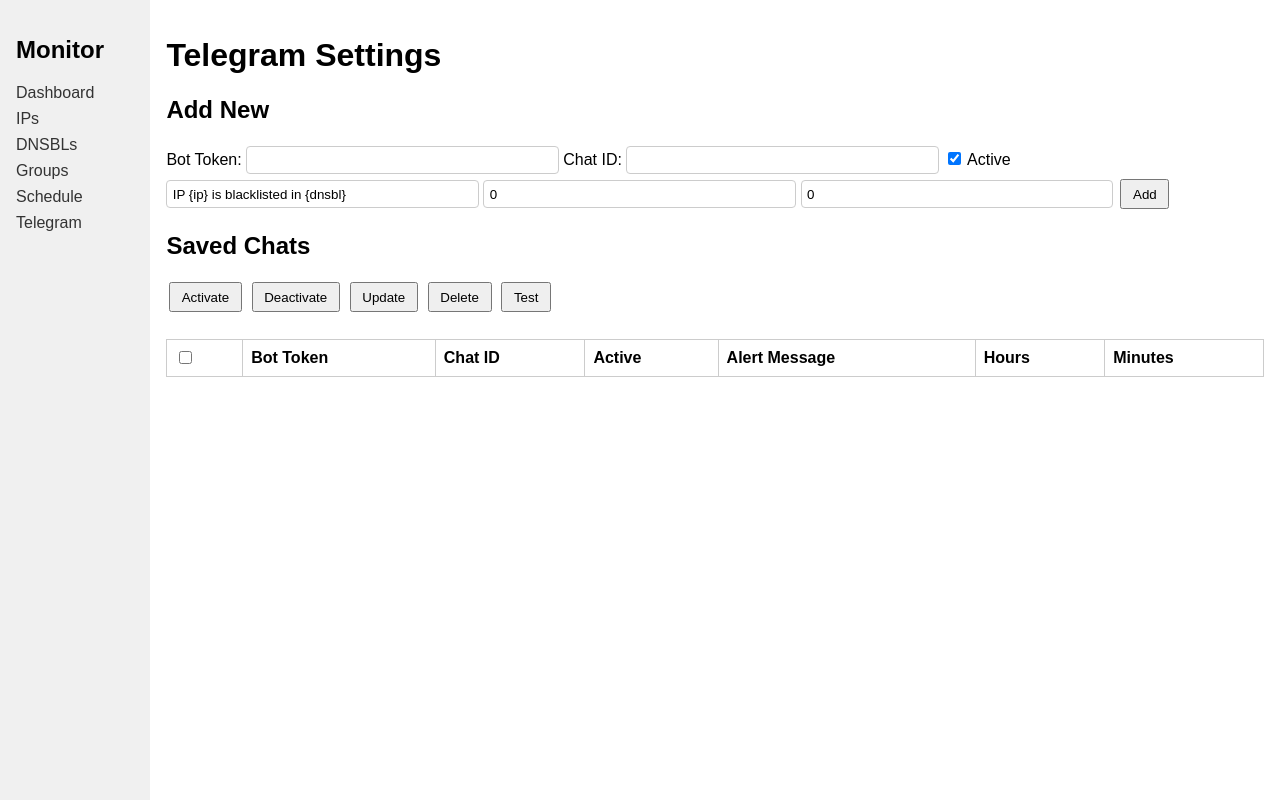
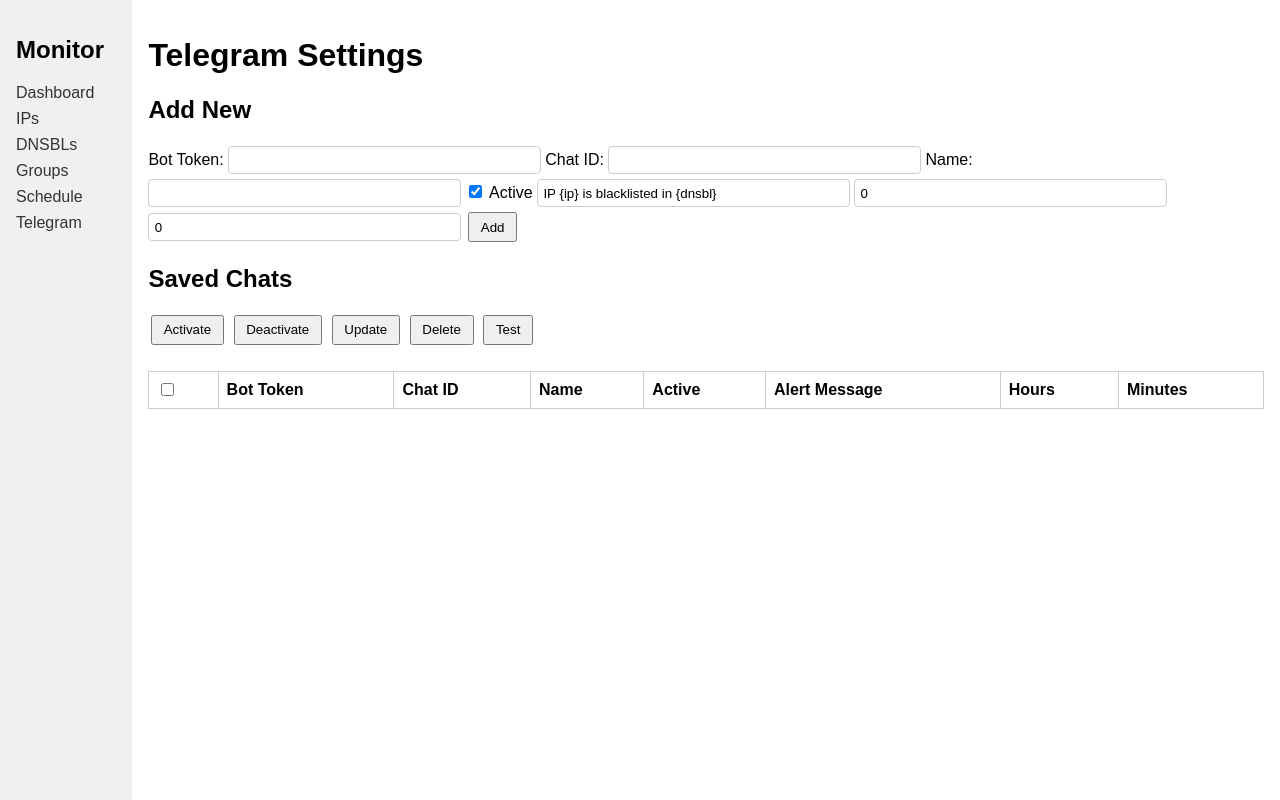
Before and after one commit to Lavine12/Bash, a Flask app: page /telegram in a window 1280 px wide. Run offline with Flask 3, Linux system fonts and the light colour scheme; data comes from the database, SQL or seed files in the repository; data that the repository does not hold is empty.

Commit message:
Add chat name support for Telegram settings

```diff
--- a/blacklist_monitor/app.py
+++ b/blacklist_monitor/app.py
@@ -60,6 +60,7 @@
             id INTEGER PRIMARY KEY AUTOINCREMENT,
             token TEXT,
             chat_id TEXT,
+            name TEXT,
             active INTEGER DEFAULT 1,
             alert_message TEXT,
             resend_period INTEGER
@@ -83,6 +84,10 @@
             pass
         try:
             c.execute('ALTER TABLE telegram_chats ADD COLUMN resend_period INTEGER')
+        except sqlite3.OperationalError:
+            pass
+        try:
+            c.execute('ALTER TABLE telegram_chats ADD COLUMN name TEXT')
         except sqlite3.OperationalError:
             pass
         c.execute('INSERT OR IGNORE INTO settings (key, value) VALUES (?, ?)',
@@ -503,6 +508,7 @@
             if action == 'Add':
                 tok = request.form.get('token', '').strip()
                 chat = request.form.get('chat_id', '').strip()
+                name = request.form.get('chat_name', '').strip() or None
                 active = 1 if request.form.get('active') == 'on' else 0
                 msg = request.form.get('alert_message', '').strip() or None
                 try:
@@ -512,8 +518,8 @@
                 except ValueError:
                     period_val = None
                 if tok and chat:
-                    c.execute('INSERT INTO telegram_chats (token, chat_id, active, alert_message, resend_period) VALUES (?, ?, ?, ?, ?)',
-                              (tok, chat, active, msg, period_val))
+                    c.execute('INSERT INTO telegram_chats (token, chat_id, name, active, alert_message, resend_period) VALUES (?, ?, ?, ?, ?, ?)',
+                              (tok, chat, name, active, msg, period_val))
             else:
                 ids = request.form.getlist('chat_id')
                 if action == 'Activate':
@@ -529,6 +535,7 @@
                     for cid in ids:
                         tok = request.form.get(f'token_{cid}', '').strip()
                         chat = request.form.get(f'chatid_{cid}', '').strip()
+                        name = request.form.get(f'chatname_{cid}', '').strip() or None
                         active = 1 if request.form.get(f'active_{cid}') == 'on' else 0
                         msg = request.form.get(f'alert_message_{cid}', '').strip() or None
                         try:
@@ -537,8 +544,8 @@
                             period_val = rh * 60 + rm
                         except ValueError:
                             period_val = None
-                        c.execute('UPDATE telegram_chats SET token=?, chat_id=?, active=?, alert_message=?, resend_period=? WHERE id=?',
-                                  (tok, chat, active, msg, period_val, cid))
+                        c.execute('UPDATE telegram_chats SET token=?, chat_id=?, name=?, active=?, alert_message=?, resend_period=? WHERE id=?',
+                                  (tok, chat, name, active, msg, period_val, cid))
                 elif action == 'Test':
                     if ids:
                         for cid in ids:
@@ -549,13 +556,13 @@
                     else:
                         send_test_message(message='Test Message')
         conn.commit()
-        chats = c.execute('SELECT id, token, chat_id, active, alert_message, resend_period FROM telegram_chats').fetchall()
+        chats = c.execute('SELECT id, token, chat_id, name, active, alert_message, resend_period FROM telegram_chats').fetchall()
     rh_disp = resend_period // 60
     rm_disp = resend_period % 60
     chat_settings = []
     for row in chats:
-        rperiod = row[5] if row[5] is not None else resend_period
-        chat_settings.append((row[0], row[1], row[2], row[3], row[4], rperiod // 60, rperiod % 60))
+        rperiod = row[6] if row[6] is not None else resend_period
+        chat_settings.append((row[0], row[1], row[2], row[3], row[4], row[5], rperiod // 60, rperiod % 60))
     return render_template('telegram.html', chats=chat_settings, message=alert_message,
                            resend_hours=rh_disp, resend_minutes=rm_disp)
 
--- a/blacklist_monitor/templates/telegram.html
+++ b/blacklist_monitor/templates/telegram.html
@@ -8,6 +8,8 @@
     <input type="text" name="token" class="telegram-input">
     <label>Chat ID:</label>
     <input type="text" name="chat_id" class="telegram-input">
+    <label>Name:</label>
+    <input type="text" name="chat_name" class="telegram-input">
     <label><input type="checkbox" name="active" checked> Active</label>
     <input type="text" name="alert_message" value="{{ message }}" class="telegram-input">
     <input type="number" name="resend_hours" value="{{ resend_hours }}" min="0" class="telegram-input" placeholder="hours">
@@ -30,6 +32,7 @@
                 <th><input type="checkbox" onclick="toggleAll(this)"></th>
                 <th>Bot Token</th>
                 <th>Chat ID</th>
+                <th>Name</th>
                 <th>Active</th>
                 <th>Alert Message</th>
                 <th>Hours</th>
@@ -42,10 +45,11 @@
                 <td><input type="checkbox" name="chat_id" value="{{ c[0] }}"></td>
                 <td><input type="text" name="token_{{ c[0] }}" value="{{ c[1] }}" class="telegram-input"></td>
                 <td><input type="text" name="chatid_{{ c[0] }}" value="{{ c[2] }}" class="telegram-input"></td>
-                <td><input type="checkbox" name="active_{{ c[0] }}" {% if c[3] %}checked{% endif %}></td>
-                <td><input type="text" name="alert_message_{{ c[0] }}" value="{{ c[4] }}" placeholder="{{ message }}" class="telegram-input"></td>
-                <td><input type="number" name="resend_hours_{{ c[0] }}" value="{{ c[5] }}" min="0" class="telegram-input" style="width:80px"></td>
-                <td><input type="number" name="resend_minutes_{{ c[0] }}" value="{{ c[6] }}" min="0" max="59" class="telegram-input" style="width:80px"></td>
+                <td><input type="text" name="chatname_{{ c[0] }}" value="{{ c[3] }}" class="telegram-input"></td>
+                <td><input type="checkbox" name="active_{{ c[0] }}" {% if c[4] %}checked{% endif %}></td>
+                <td><input type="text" name="alert_message_{{ c[0] }}" value="{{ c[5] }}" placeholder="{{ message }}" class="telegram-input"></td>
+                <td><input type="number" name="resend_hours_{{ c[0] }}" value="{{ c[6] }}" min="0" class="telegram-input" style="width:80px"></td>
+                <td><input type="number" name="resend_minutes_{{ c[0] }}" value="{{ c[7] }}" min="0" max="59" class="telegram-input" style="width:80px"></td>
             </tr>
         {% endfor %}
         </tbody>
```
